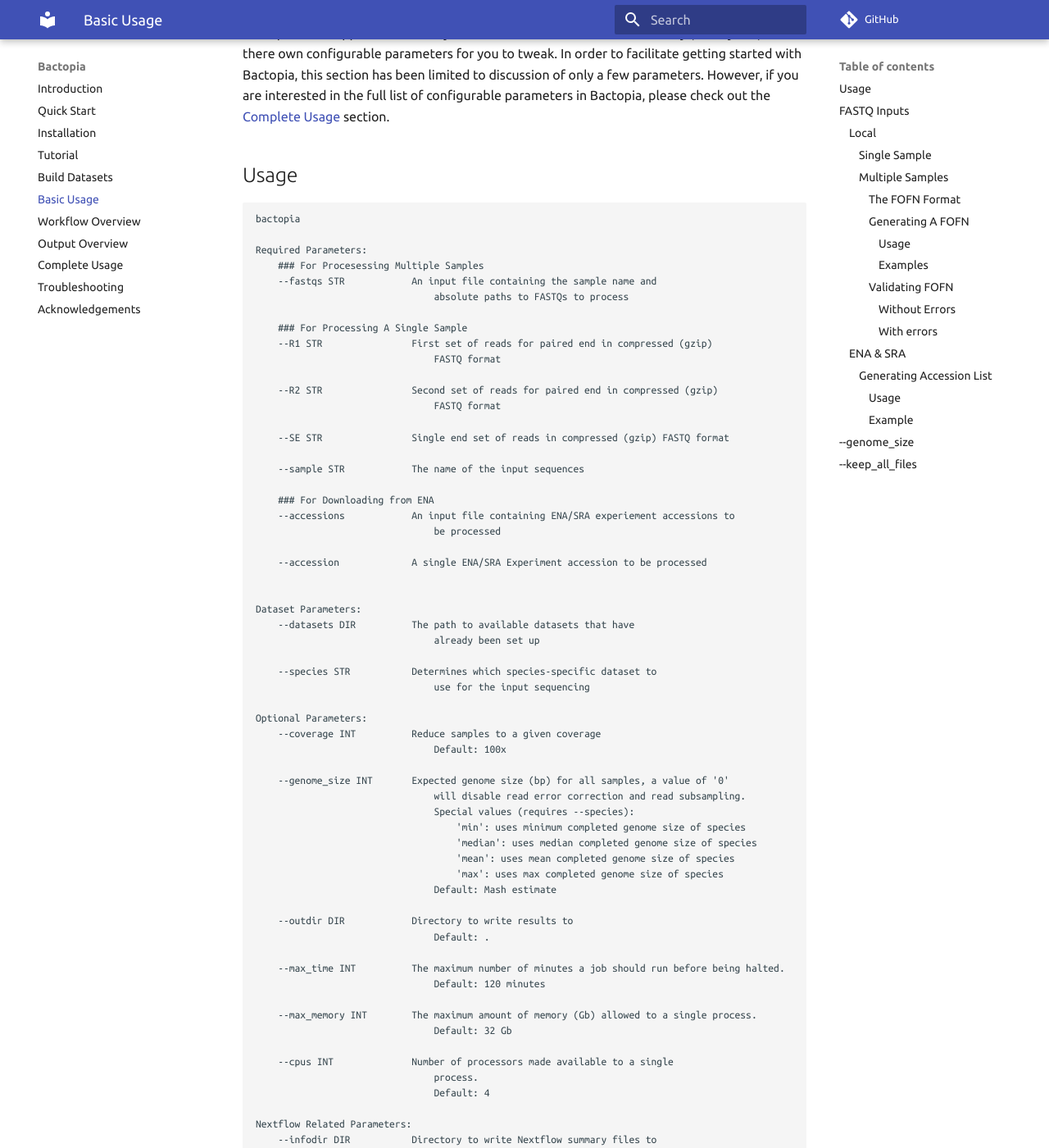
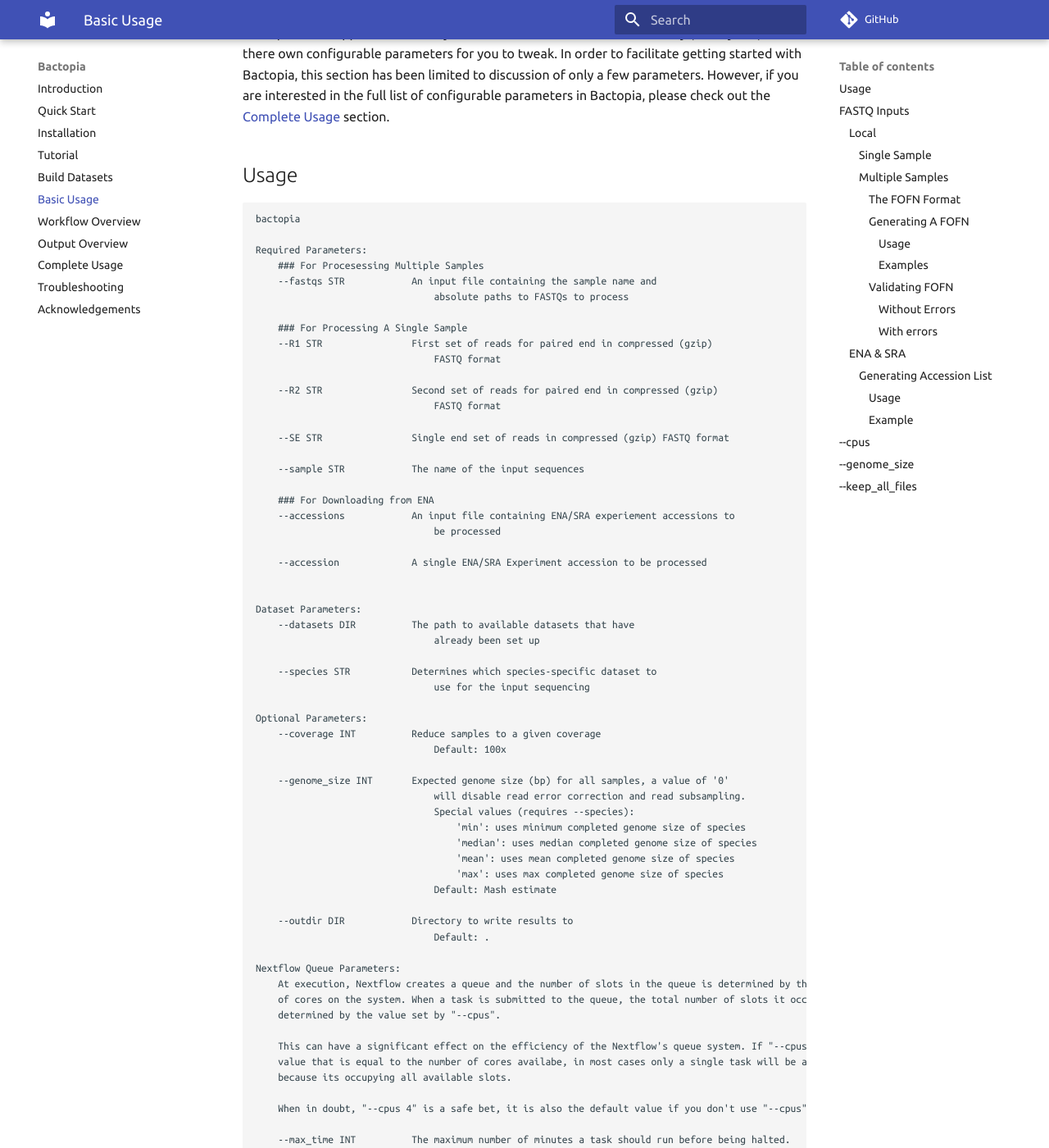
Before and after one commit to bactopia/bactopia, an MkDocs documentation site: the page built from docs/usage-basic.md, in a window 1280 px wide and 1400 px high, scrolled down 200 px. Shown: the whole window at 82% size. Built offline with MkDocs 1.6.1 and Material for MkDocs 9.7.7, drawn with Linux system fonts in a browser that asks for light colours; comment, search, counter and statistics services are not loaded; some of the changed text lies outside the part shown.

Commit message:
better document how cpus works

````diff
--- a/docs/usage-basic.md
+++ b/docs/usage-basic.md
@@ -51,14 +51,24 @@
     --outdir DIR            Directory to write results to
                                 Default: .
 
-    --max_time INT          The maximum number of minutes a job should run before being halted.
+Nextflow Queue Parameters:
+    At execution, Nextflow creates a queue and the number of slots in the queue is determined by the total number
+    of cores on the system. When a task is submitted to the queue, the total number of slots it occupies is
+    determined by the value set by "--cpus".
+
+    This can have a significant effect on the efficiency of the Nextflow's queue system. If "--cpus" is set to a
+    value that is equal to the number of cores availabe, in most cases only a single task will be able to run
+    because its occupying all available slots.
+
+    When in doubt, "--cpus 4" is a safe bet, it is also the default value if you don't use "--cpus".
+
+    --max_time INT          The maximum number of minutes a task should run before being halted.
                                 Default: 120 minutes
 
-    --max_memory INT        The maximum amount of memory (Gb) allowed to a single process.
+    --max_memory INT        The maximum amount of memory (Gb) allowed to a single task.
                                 Default: 32 Gb
 
-    --cpus INT              Number of processors made available to a single
-                                process.
+    --cpus INT              Number of processors made available to a single task.
                                 Default: 4
 
 Nextflow Related Parameters:
@@ -318,6 +328,22 @@
     ```
 
 
+## `--cpus`
+At execution, Nextflow creates a queue and the number of slots in the queue is determined by the total number of cores on the system. So if you have a 24-core system, that means Nextflow will have a queue with 24-slots available. This feature kind of makes `--cpus` a little misleading. Typically when you give `--cpus` you are saying *"use this amount of cpus"*. But that is not the case for Nextflow and Bactopia. When you use `--cpus` what you are actually saying is *"for any particular task, use this amount of slots"*. Commands within a task processors will use the amount specified by `--cpus`.
+
+!!! error "`--cpus` can have a significant effect on the efficiency of Bactopia"
+    So for example if you have a system with 24-cores.
+
+    This command, `bactopia ... --cpus 24`, says *for any particular task, use 24 slots*. Nextflow will give tasks in Bactopia 24 slots out of 24 available (24-core machine). In other words the queue can one have one task running at once because each task occupies 24 slots.
+
+    On the other hand, `bactopia ... --cpus 4` says *for any particular task, use 4 slots*. Now, for Nextflow will give each task 4 slots out of 24 slots. Which means 6 tasks can be running at once. This can lead to much better efficiency because less jobs are stuck waiting in line.
+
+    There are some tasks in Bactopia that will only ever use a single slot because they are single-core tasks. But for example the `annotation` step will always use the number of slots specified by `--cpus`. If the `--cpus` is too high, the `annotation` will get bogged down, which causes tasks dependent on `annotation` to also get bogged down.
+
+!!! info "When in doubt `--cpus 4` is a safe value."
+    This is also the default value for Bactopia.
+
+
 ## `--genome_size`
 Throughout the Bactopia workflow a genome size is used for various tasks. By default, a genome size is estimated using Mash. However, users can provide their own value for genome size, use values based on [Species Specific Datasets](/datasets/#species-specific), or completely disable it.
 
````
Also changed, not shown: CHANGELOG.md (+2 -1 lines), docs/usage-complete.md (+19 -4 lines), 1 other file.
